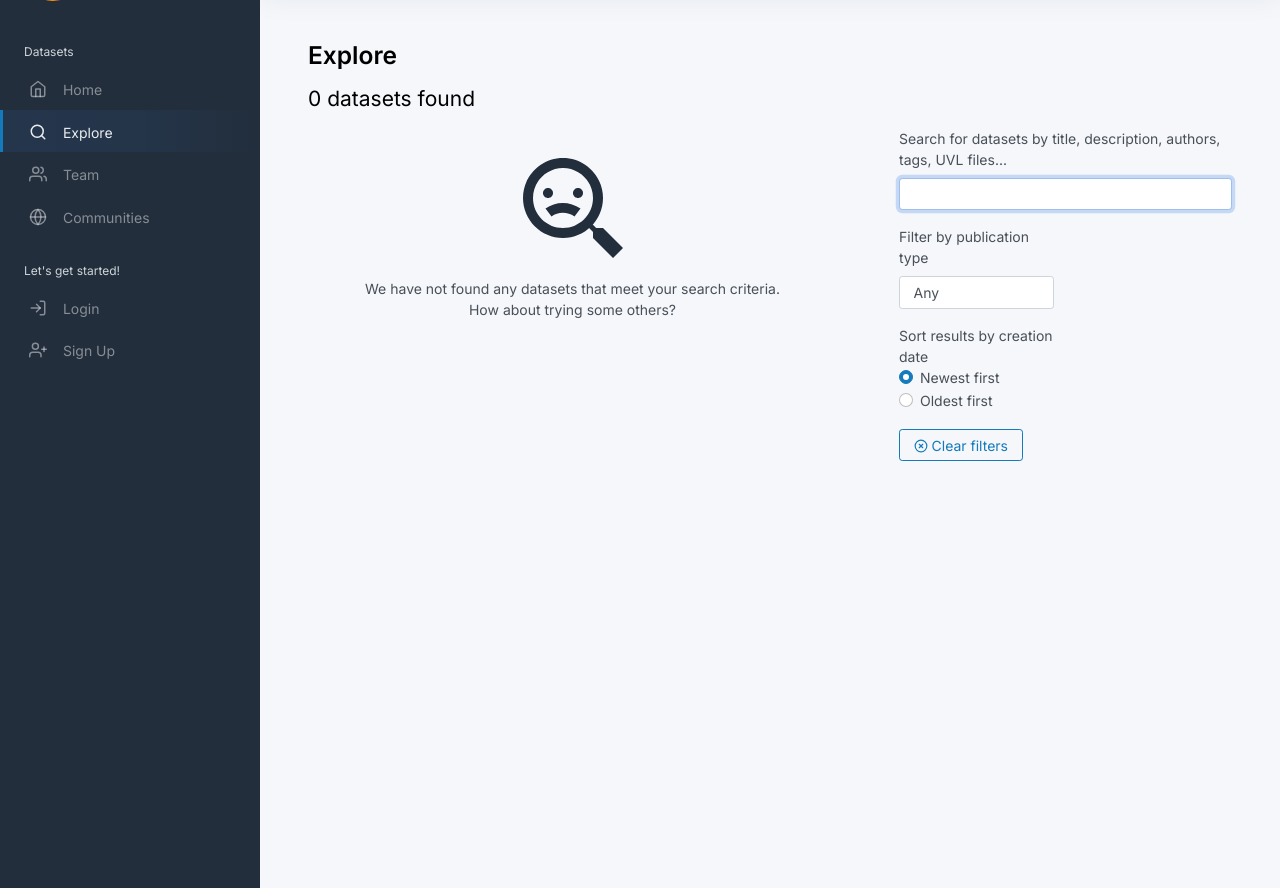
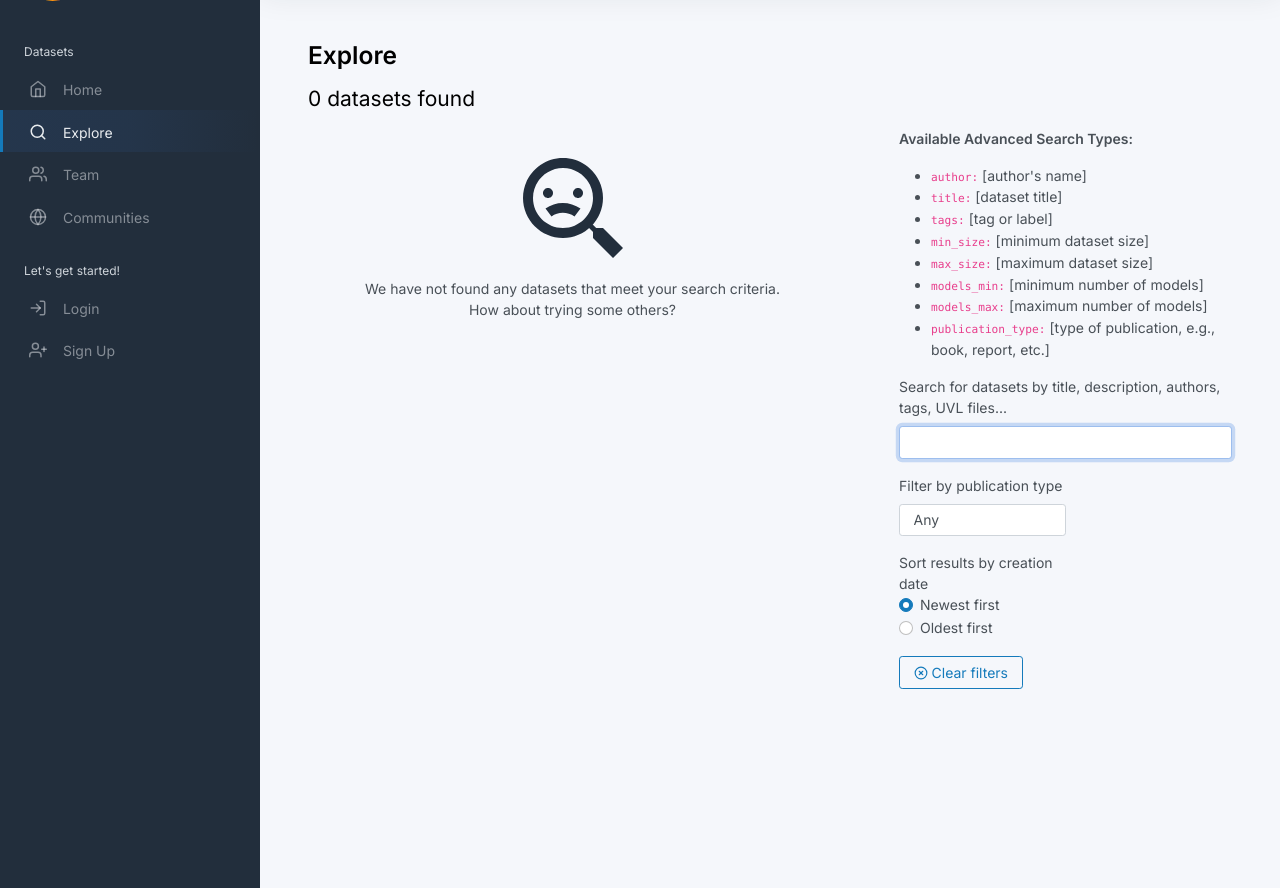
Before and after one commit to tomihc123/clone-mantecado-hub2, a Flask app: page /explore in a window 1280 px wide. Shown: the part 73-961 px from the top of the page. Run offline with Flask 3, Linux system fonts and the light colour scheme; data that the repository does not hold is empty; parts of the project's set-up code (start-up, migrations or seed data) failed here and were passed over; some libraries are stand-ins or nearby versions.

Commit message:
Feat: Mejora del front searchQuery

```diff
--- a/app/modules/explore/templates/explore/index.html
+++ b/app/modules/explore/templates/explore/index.html
@@ -13,7 +13,6 @@
         </h3>
 
         <div class="col-lg-7 scrollable-column">
-
 
             <div class="row">
 
@@ -31,7 +30,6 @@
 
                 </div>
 
-
             </div>
         </div>
 
@@ -43,16 +41,26 @@
 
                 <div class="col-12">
 
-                    <div class="row">
+                    <div class="mb-3">
+                        <p><strong>Available Advanced Search Types:</strong></p>
+                        <ul>
+                            <li><code>author:</code> [author's name]</li>
+                            <li><code>title:</code> [dataset title]</li>
+                            <li><code>tags:</code> [tag or label]</li>
+                            <li><code>min_size:</code> [minimum dataset size]</li>
+                            <li><code>max_size:</code> [maximum dataset size]</li>
+                            <li><code>models_min:</code> [minimum number of models]</li>
+                            <li><code>models_max:</code> [maximum number of models]</li>
+                            <li><code>publication_type:</code> [type of publication, e.g., book, report, etc.]</li>
+                        </ul>
+                    </div>
 
-                        <div class="col-12">
                     <div class="mb-3">
                         <label class="form-label" for="query">
                             Search for datasets by title, description, authors, tags, UVL files...
                         </label>
                         <input class="form-control" id="query" name="query" required="" type="text"
                                value="" autofocus>
-                            </div>
                     </div>
 
                     <div class="col-lg-6">
@@ -82,6 +90,8 @@
                                 <option value="workingpaper">Working Paper</option>
                                 <option value="other">Other</option>
                             </select>
+                        </div>
+
                     </div>
 
                 </div>
@@ -128,7 +138,6 @@
                             Clear filters
                         </button>
 
-
                     </div>
 
                 </div>
@@ -138,16 +147,6 @@
 
     </div>
 
-            <div class="row">
-
-            </div>
-
-        </div>
-
-
-    </div>
-
-
 {% endblock %}
 
 {% block scripts %}
```
Lines whose indentation alone changed are shown as unchanged.
